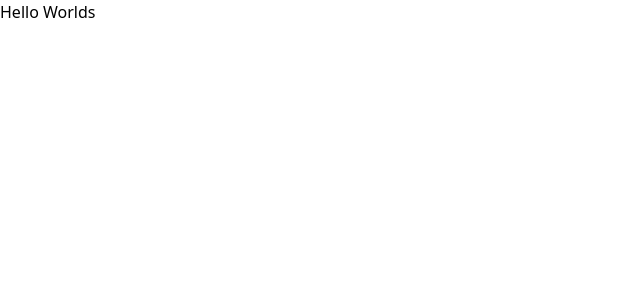
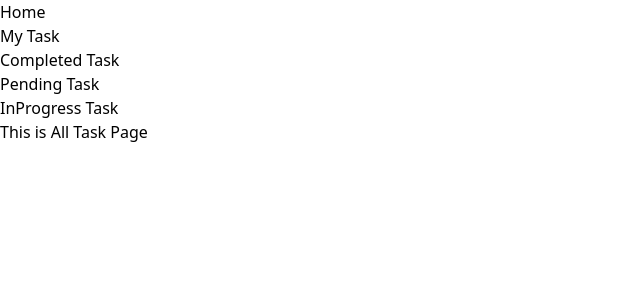
Before and after one commit to deepak21devops/react-todotailwind, a React (Create React App) app: page /alltasks in a window 1280 px wide. Shown: the top 300 px of the page, without its empty margins (0-640 px from the left). Built offline with nearby package versions, Linux system fonts and the light colour scheme.

Commit message:
Header-Links Created

```diff
--- a/package.json
+++ b/package.json
@@ -9,6 +9,8 @@
     "@testing-library/user-event": "^12.1.10",
     "react": "^17.0.2",
     "react-dom": "^17.0.2",
+    "react-router": "^5.2.1",
+    "react-router-dom": "^5.3.0",
     "react-scripts": "4.0.3",
     "web-vitals": "^1.0.1"
   },
--- a/src/App.js
+++ b/src/App.js
@@ -1,10 +1,12 @@
 // Main App
+
+import Header from "./Components/Header";
 
 function App() {
   return (
     <div className="App">
       <header className="App-header">
-        Hello Worlds
+        <Header />
       </header>
     </div>
   );
--- /dev/null
+++ b/src/Components/AllTask.js
@@ -0,0 +1,11 @@
+import React from 'react'
+
+function AllTask() {
+    return (
+        <div>
+            <h1>This is All Task Page</h1>
+        </div>
+    )
+}
+
+export default AllTask
--- /dev/null
+++ b/src/Components/Header.js
@@ -0,0 +1,30 @@
+import React from 'react'
+import { BrowserRouter as Router, Route, Switch } from 'react-router-dom'
+import Home from './Home'
+import AllTask from './AllTask'
+import HeaderLinks from './HeaderLinks'
+
+
+
+function Header() {
+    return (
+
+        <Router>
+            <>
+                <HeaderLinks />
+                <div>
+                    <Switch>
+                        <Route path="/" exact><Home /></Route>
+                        <Route path="/alltasks"><AllTask /></Route>
+                    </Switch>
+                </div>
+            </>
+
+
+        </Router>
+
+
+    )
+}
+
+export default Header
--- /dev/null
+++ b/src/Components/HeaderLinks.js
@@ -0,0 +1,33 @@
+import React from 'react'
+import { Link } from 'react-router-dom'
+function HeaderLinks() {
+    return (
+        <div>
+            <nav>
+                <ul>
+                    <li>
+                        <Link to="/">Home</Link>
+                    </li>
+
+                    <li>
+                        <Link to="/alltasks">My Task</Link>
+                    </li>
+
+                    <li>
+                        <Link to="/complete">Completed Task</Link>
+                    </li>
+
+                    <li>
+                        <Link to="/pending">Pending Task</Link>
+                    </li>
+
+                    <li>
+                        <Link to="/inprogress">InProgress Task</Link>
+                    </li>
+                </ul>
+            </nav>
+        </div>
+    )
+}
+
+export default HeaderLinks
--- a/src/Components/Test.js
+++ b/src/Components/Home.js
@@ -1,11 +1,11 @@
 import React from 'react'
 
-function Test() {
+function Home() {
     return (
         <div>
-
+            <h1>This is Home Page</h1>
         </div>
     )
 }
 
-export default Test
+export default Home
```
Also changed, not shown: 2 other files (tests, documents, lock files or other folders).
